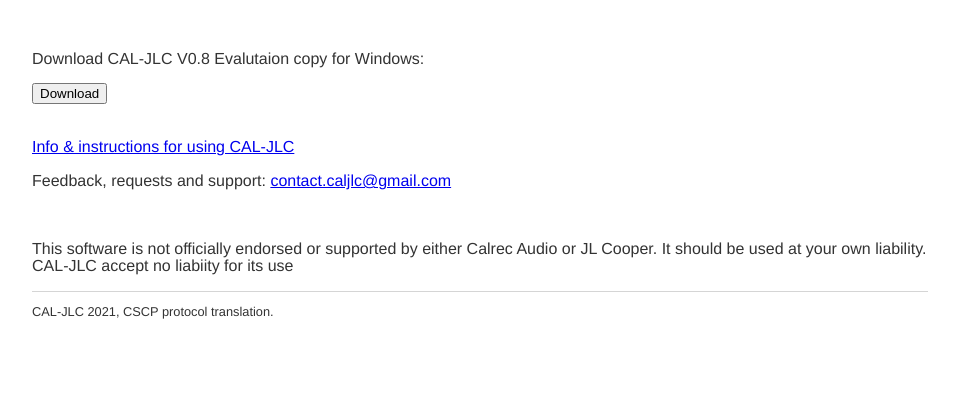
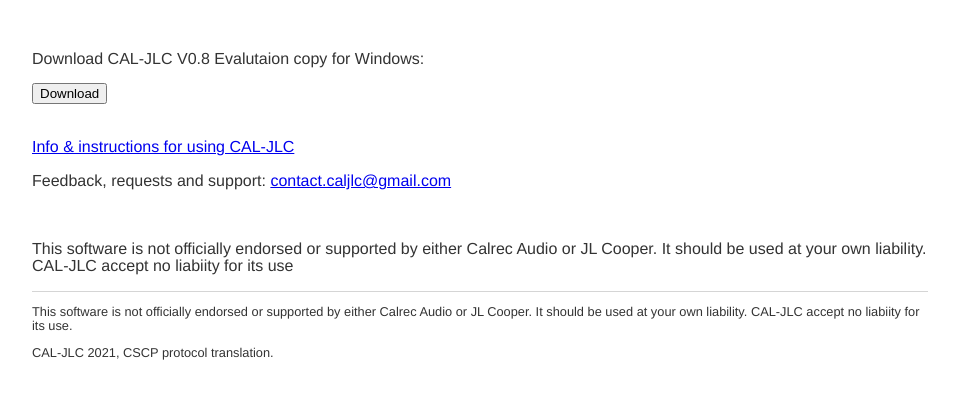
Before and after one commit to caljlc/CAL-JLC, a Jekyll site: the page built from docs/index.html, in a window 1280 px wide, cut to the strip 611-1031 px from the top of the page. Shown: the top 399 px of the strip, without its empty margins (160-1119 px from the left). Built offline with Jekyll 4.4.1, drawn with Linux system fonts in a browser that asks for light colours.

Commit message:
Update default.html

```diff
--- a/docs/_layouts/default.html
+++ b/docs/_layouts/default.html
@@ -27,7 +27,11 @@
 			</div><!-- /.container -->
 
 			<footer>
-	    			<ul>
+				<p>
+					This software is not officially endorsed or supported by either Calrec Audio or JL Cooper. It should be used at your own liability.
+					CAL-JLC accept no liabiity for its use.
+	    			<p>
+				<ul>
 	        			<!--<li><a href="mailto:contact.caljlc@gmail.com">Contact</a></li>-->
 
 				</ul>
```
